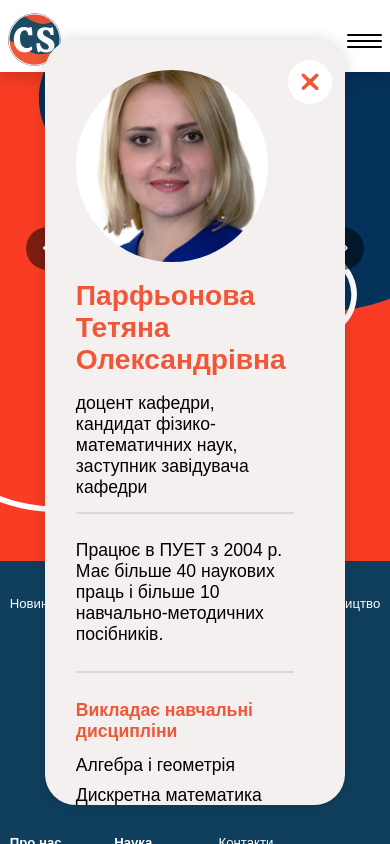
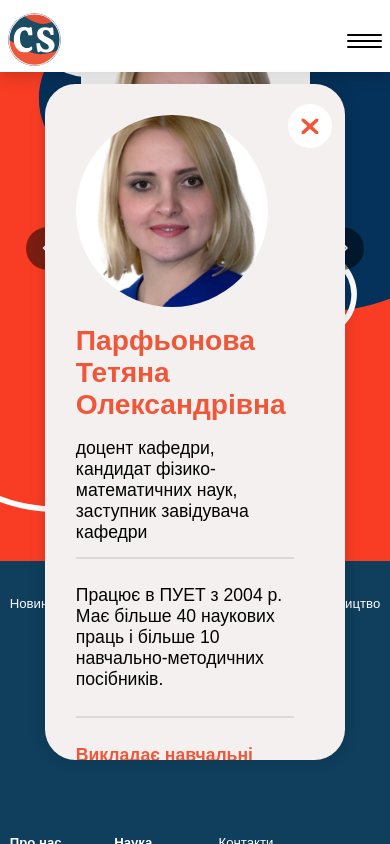
Before and after one commit to vlad-blip/mathmodel, a Next.js app: page / in a window 390 px wide. Both pictures are taken after a click on the button "Докладніше". Shown: the part 2617-3461 px from the top of the page. Built offline with nearby package versions, Linux system fonts and the light colour scheme; no server answers; the database is empty.

Commit message:
Improved responsiveness

```diff
--- a/components/DepartmentStaff/StaffDetails.module.scss
+++ b/components/DepartmentStaff/StaffDetails.module.scss
@@ -27,7 +27,7 @@ $containerMobile: 300px;
 .container {
   display: grid;
   position: relative;
-  height: 765px;
+  height: 80vh;
   width: $containerWidth;
   grid-template-columns: 0.3fr 1fr;
   align-items: start;
```
